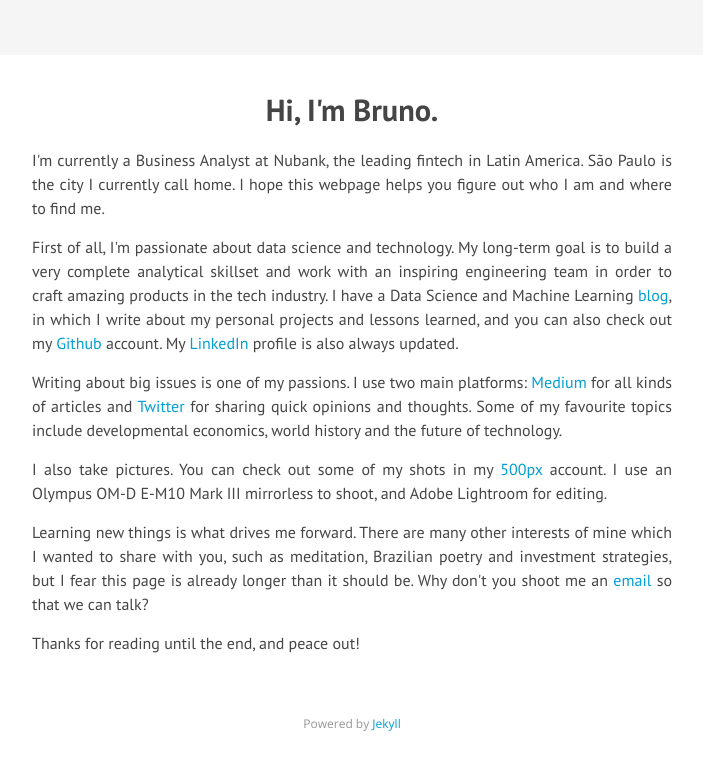
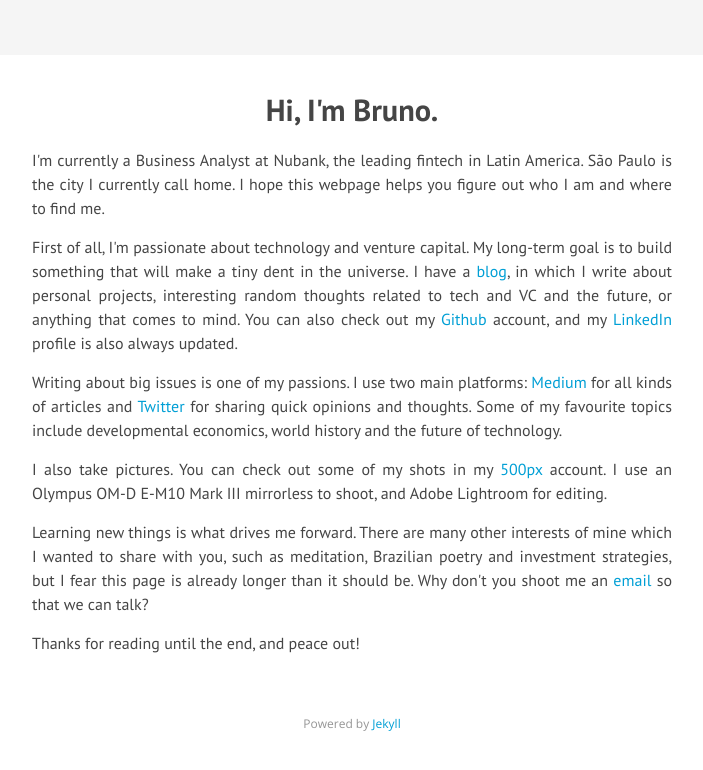
Before and after one commit to brunokoba/brunoaks.github.io, a Jekyll site: the page built from index.html, in a window 1280 px wide. Shown: the top 770 px of the page, without its empty margins (288-991 px from the left). Built offline with Jekyll 4.4.1, drawn with Linux system fonts in a browser that asks for light colours; nearby versions of some CDN libraries.

Commit message:
update index

```diff
--- a/index.html
+++ b/index.html
@@ -15,13 +15,13 @@
         I hope this webpage helps you figure out who I am and where to find me.
       </p>
       <p>
-          First of all, I'm passionate about data science and technology.
-          My long-term goal is to build a very complete analytical skillset and work with
-          an inspiring engineering team in order to craft amazing products in the tech industry.
-          I have a Data Science and Machine Learning  <a href="http://brunokoba.com/blog/">blog</a>,
-          in which I write about my personal projects and lessons learned,
-          and you can also check out my <a href="https://github.com/brunokoba">Github</a> account.
-          My <a href="https://www.linkedin.com/in/bruno-koba/">LinkedIn</a> profile is also always updated.
+          First of all, I'm passionate about technology and venture capital.
+          My long-term goal is to build something that will make a tiny dent in the universe.
+          I have a <a href="http://brunokoba.com/blog/">blog</a>,
+          in which I write about personal projects, interesting random thoughts related to tech and VC and the future, or
+        anything that comes to mind.
+          You can also check out my <a href="https://github.com/brunokoba">Github</a> account, and my
+        <a href="https://www.linkedin.com/in/bruno-koba/">LinkedIn</a> profile is also always updated.
         </p>
       <p>
         Writing about big issues is one of my passions. I use two main platforms:
```
